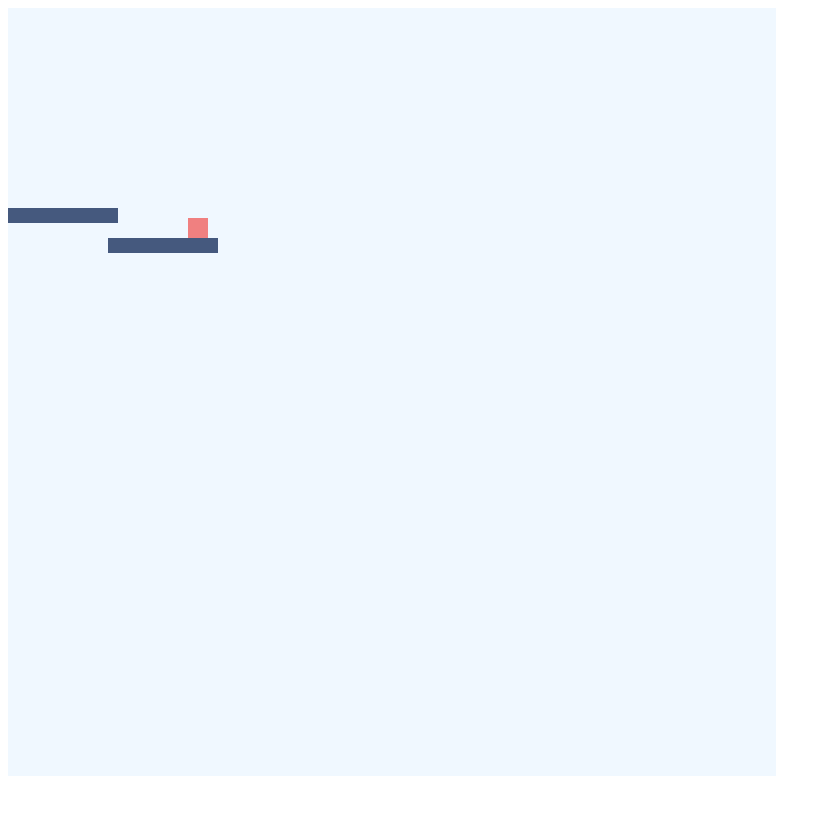
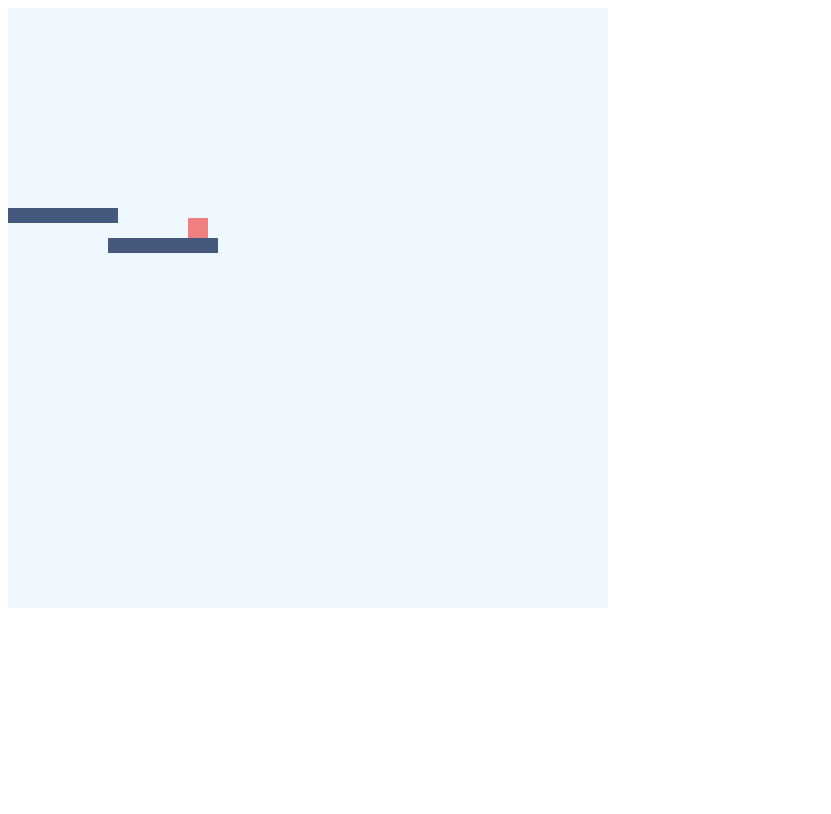
Before and after one commit to Chessratter2/Platformer, a plain HTML site: page index.html in a window 1280 px wide. Shown: the whole page, without its empty margins (0-831 px from the left). Drawn offline with Linux system fonts and the light colour scheme.

Commit message:
Update index.html

```diff
--- a/index.html
+++ b/index.html
@@ -29,7 +29,7 @@
     // Function to render the canvas
     function rendercanvas(){
         ctx.fillStyle = "#F0F8FF";
-        ctx.fillRect(0, 0, 1366, 768);
+        ctx.fillRect(0, 0, 600, 600);
     }
     // Function to render the player
     function renderplayer(){
@@ -127,8 +127,8 @@
     }
     canvas=document.getElementById("canvas");
     ctx=canvas.getContext("2d");
-    ctx.canvas.height = 1366;
-    ctx.canvas.width = 768;
+    ctx.canvas.height = 600;
+    ctx.canvas.width = 600;
     createplat();
     createplat();
     createplat();
```
